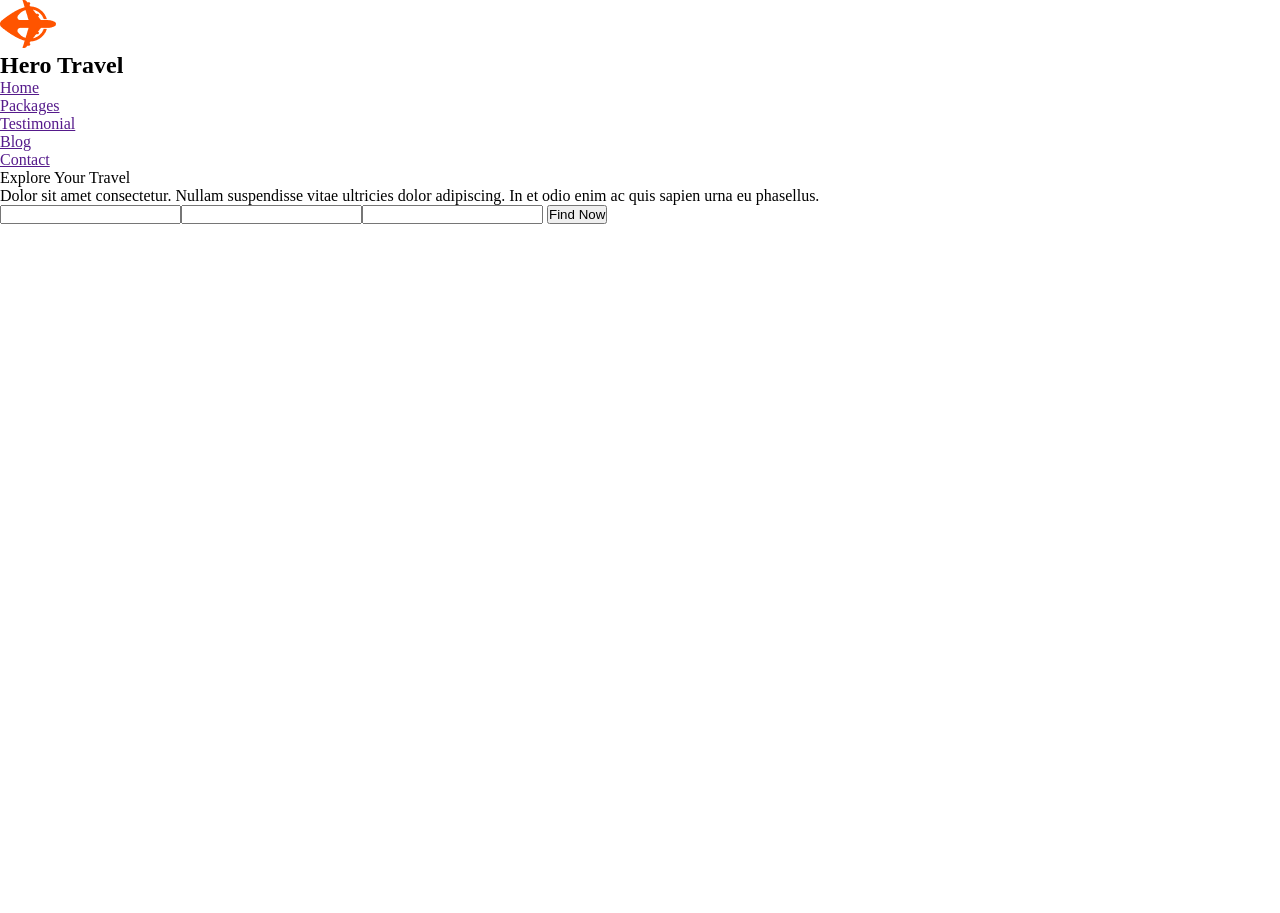
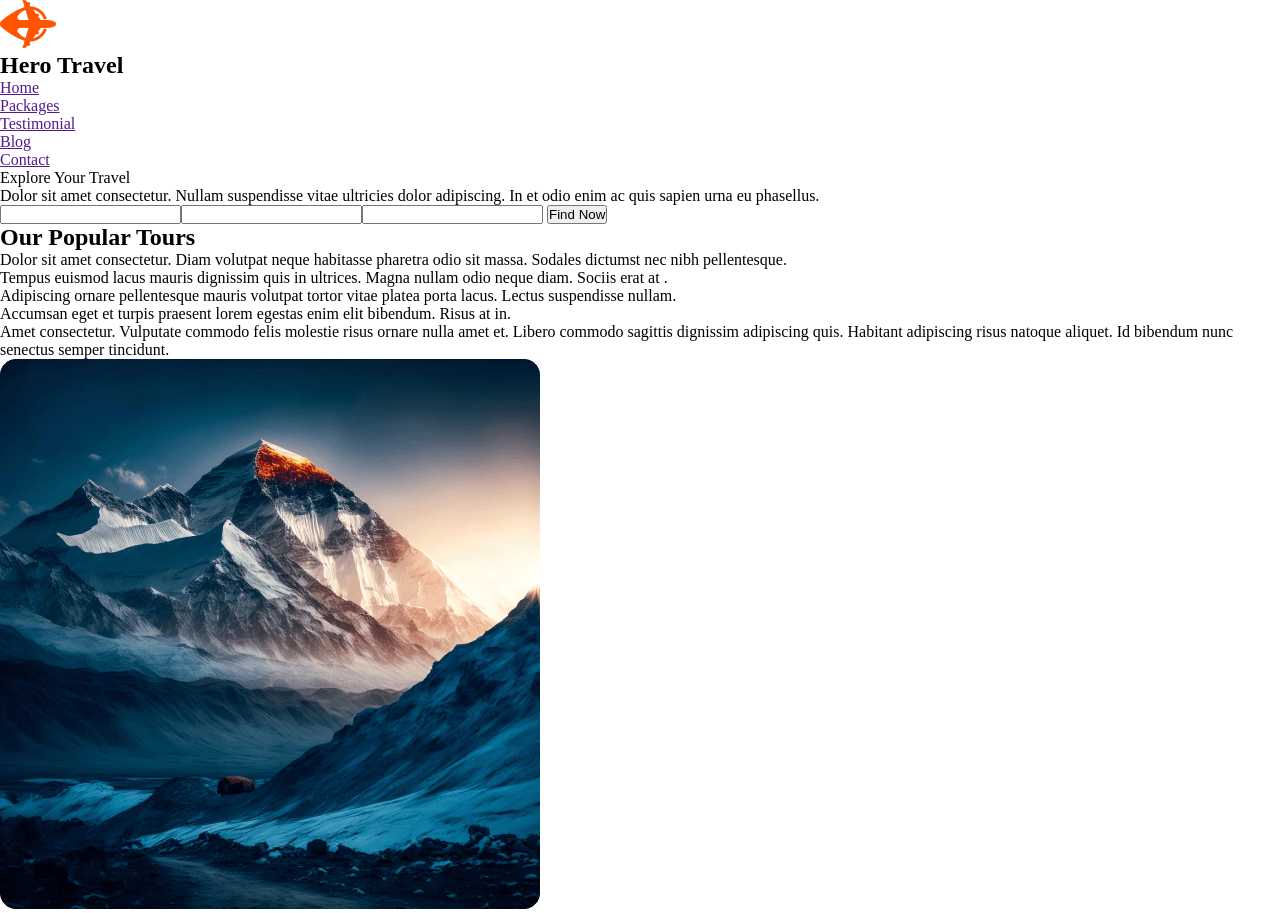
Before and after one commit to shorot-chicham/responsive-travel-website, a plain HTML site: page index.html in a window 1280 px wide. Before the commit the page ends 800 px from the top, so only its background shows below. Drawn offline with Linux system fonts and the light colour scheme.

Commit message:
added popular tours container in the site

```diff
--- a/index.html
+++ b/index.html
@@ -35,7 +35,23 @@
         </section>
     </header>
     <main>
-
+        <!-- Our Popular Tours section start  -->
+        <section class="popular-tours-container">
+            <div class="popular-tours-content">
+                <h1 class="popular-tours-title">Our Popular Tours</h1>
+                <p class="popular-tours-desc">Dolor sit amet consectetur. Diam volutpat neque habitasse pharetra odio sit massa. Sodales dictumst nec nibh pellentesque.</p>
+                <ul>
+                    <li>Tempus euismod lacus mauris dignissim quis in ultrices. Magna nullam odio neque diam. Sociis erat at .</li>
+                    <li>Adipiscing ornare pellentesque mauris volutpat tortor vitae platea porta lacus. Lectus suspendisse nullam.</li>
+                    <li> Accumsan eget et turpis praesent lorem egestas enim elit bibendum. Risus at in.</li>
+                </ul>
+                <p class="popular-tours-desc">Amet consectetur. Vulputate commodo felis molestie risus
+                    ornare nulla amet et. Libero commodo sagittis dignissim adipiscing quis. Habitant adipiscing risus natoque aliquet. Id bibendum nunc senectus semper tincidunt. </p>
+            </div>
+            <div class="popular-tours-image">
+                <img src="Images/Rectangle 4.png" alt="">
+            </div>
+        </section>
     </main>
     <footer>
 
```
